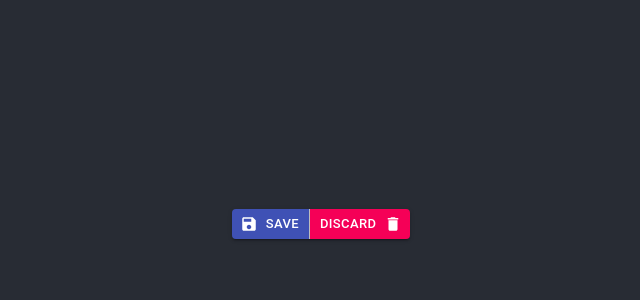
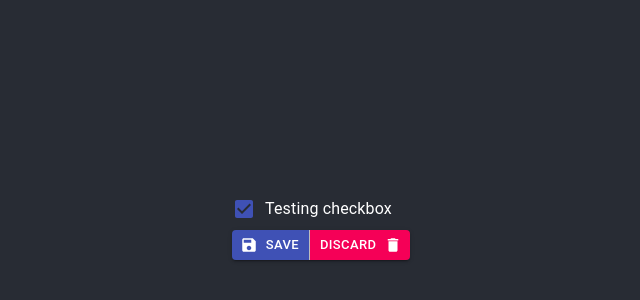
Before and after one commit to Dina2703/material-ui-react-001, a React (Create React App) app: page / in a window 1280 px wide. Shown: the part 176-476 px from the top of the page, without its empty margins (319-959 px from the left). Built offline with nearby package versions, Linux system fonts and the light colour scheme.

Commit message:
Checkbox MUI

```diff
--- a/src/App.js
+++ b/src/App.js
@@ -1,13 +1,35 @@
 import "./App.css";
 import ButtonGroup from "@material-ui/core/ButtonGroup";
 import Button from "@material-ui/core/Button";
+import Checkbox from "@material-ui/core/Checkbox";
 import SaveIcon from "@material-ui/icons/Save";
 import Delete from "@material-ui/icons/Delete";
+import { useState } from "react";
+import FormControlLabel from "@material-ui/core/FormControlLabel";
+
+function CheckBoxExample() {
+  const [checked, setChecked] = useState(true);
+  return (
+    <FormControlLabel
+      control={
+        <Checkbox
+          checked={checked}
+          onChange={(e) => setChecked(e.target.checked)}
+          color="primary"
+          // icon={<Delete />}
+          // checkedIcon={<SaveIcon />}
+        />
+      }
+      label="Testing checkbox"
+    />
+  );
+}
 
 function App() {
   return (
     <div className="App">
       <header className="App-header">
+        <CheckBoxExample />
         <ButtonGroup size="small" variant="contained">
           <Button
             color="primary"
```
Also changed, not shown: note.txt, 2 other files (tests, documents, lock files or other folders).
